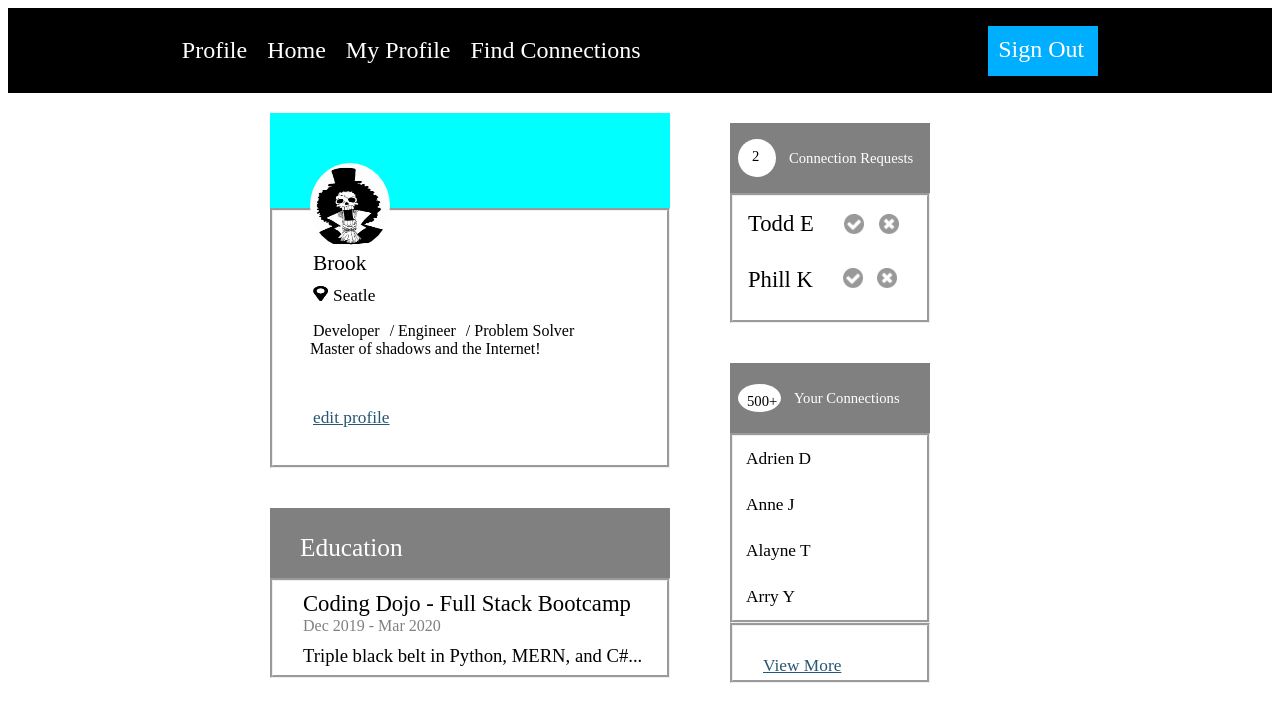
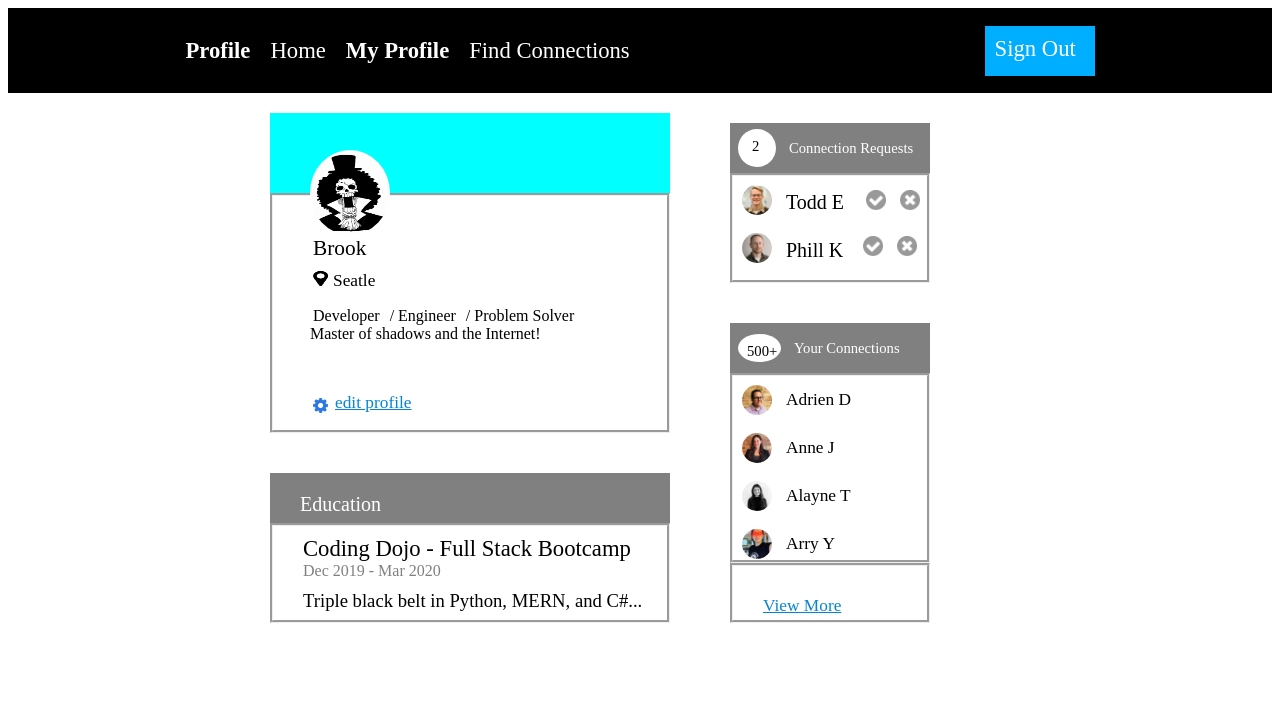
Before and after one commit to 1abisai/Programming-Basics, a plain HTML site: page css/Profilepage.html in a window 1280 px wide. Drawn offline with Linux system fonts and the light colour scheme.

Commit message:
more detailed profile page

```diff
--- a/css/Profilepage.html
+++ b/css/Profilepage.html
@@ -25,7 +25,7 @@
             </div>
             <div class="name">
                 <div class="brook">Brook</div>
-                <div class="seatlenmap">
+                <div class="images-n-icons">
                     <img src="icons/map-marker.png" alt="map marker" class="map-marker">
                     <div class="seattle" icons>Seatle</div>
                 </div>
@@ -35,7 +35,10 @@
                     <li class="probsolver">/ Problem Solver</li>
                 </ul>
                 <div class="master">Master of shadows and the Internet!</div>
+                <div class="images-n-icons">
+                    <img src="icons/gear.png" alt="editprofile" class="gear">
                     <div class="edit">edit profile</div>
+                </div>
             </div>
             <div class="edu">
                 <p class="cation">Education</p>
@@ -53,14 +56,20 @@
             </div>
             <div class="request2">
                 <div class="requestrow">
+                    <div class="images-n-icons">
+                        <img src="images/todd-s.jpg" alt="todd" class="usericon">
                         <div class="todde">Todd E</div>
+                    </div>
                     <div class="p1">
                         <img src="icons/accept-circle.png" alt="check1" class="check1">
                         <img src="icons/close-circle.png" alt="x1" class="x1">
                     </div>
                 </div>
                 <div class="requestrow">
+                    <div class="images-n-icons">
+                        <img src="images/phil-s.jpg" alt="phill" class="usericon">
                         <div class="phillk">Phill K</div>
+                    </div>
                     <div clas="p2">
                         <img src="icons/accept-circle.png" alt="check2" class="check2">
                         <img src="icons/close-circle.png" alt="x2" class="x2">
@@ -73,16 +82,28 @@
             </div>
             <div class="connection2">
                 <div class="requestrow">
+                    <div class="images-n-icons">
+                        <img src="images/adrien-s.jpg" alt="adrien" class="usericon">
                         <div class="users">Adrien D</div>
                     </div>
+                </div>
                 <div class="requestrow">
+                    <div class="images-n-icons">
+                        <img src="images/anne-s.jpg" alt="anne" class="usericon">
                         <div class="users">Anne J</div>
                     </div>
+                </div>
                 <div class="requestrow">
+                    <div class="images-n-icons">
+                        <img src="images/alayne-s.jpg" alt="alayne" class="usericon">
                         <div class="users">Alayne T</div>
                     </div>
+                </div>
                 <div class="requestrow">
+                    <div class="images-n-icons">
+                        <img src="images/arry-s.jpg" alt="arry" class="usericon">
                         <div class="users">Arry Y</div>
+                    </div>
                 </div>
             </div>
             <div class="con3">
--- a/css/profile.css
+++ b/css/profile.css
@@ -19,16 +19,14 @@
     /*justify-content: right;*/
     padding: 10px;
 }
-
-.profile1,
-.home,
-.my,
-.find,
-.sign {
+.profile1,.home,.my,.find,.sign
+ {
     color: white;
-    font-size: 18pt;
+    font-size: 17pt;
 }
-
+.my,.profile1{
+   font-weight: bold;
+}
 .main {
     width: 800px;
     display: flex;
@@ -45,7 +43,7 @@
 .profile {
     background-color: aqua;
     width: 400px;
-    height: 95px;
+    height: 80px;
     /* margin: 40px;*/
     display: flex;
 }
@@ -54,7 +52,7 @@
 .name {
     background-color: white;
     border-style: groove;
-    height: 260px;
+    height: 240px;
     width: 400px;
     box-sizing: border-box;
     /* display: flex;*/
@@ -67,7 +65,7 @@
     height: 85px;
     border-radius: 90%;
     position: relative;
-    margin-top: 50px;
+    margin-top: 37px;
     margin-left: 40px;
 }
 
@@ -81,7 +79,7 @@
     margin-bottom: 10px;
 }
 
-.seatlenmap {
+.images-n-icons {
     display: flex;
     gap: 5px;
 }
@@ -109,19 +107,24 @@
     text-indent: 37px;
     display: flex;
 }
-
+.gear{
+    height: 15px;
+    width: 15px;
+    margin-left: 40px;
+    margin-top: 55px;
+}
 .edit {
-    color: rgb(40, 87, 117);
+    color: rgb(4, 133, 213);
     font-size: 13pt;
     display: flex;
     margin-top: 50px;
-    margin-left: 40px;
+    margin-left: 2px;
     text-decoration: underline;
 }
 
 /*education and stuff*/
 .edu {
-    height: 70px;
+    height: 50px;
     width: 400px;
     background-color: grey;
     margin-top: 40px;
@@ -131,7 +134,7 @@
 /*EDUCATION TEXT*/
 .cation {
     color: white;
-    font-size: 19pt;
+    font-size: 15pt;
     text-indent: 30px;
 }
 
@@ -172,7 +175,7 @@
 
 .requests {
     background-color: grey;
-    height: 70px;
+    height: 50px;
     width: 200px;
     display: flex;
     align-items: center;
@@ -203,7 +206,7 @@
 .request2 {
     background-color: white;
     border-style: groove;
-    height: 130px;
+    height: 110px;
     width: 200px;
     box-sizing: border-box;
 }
@@ -211,29 +214,35 @@
 .requestrow {
     display: flex;
     align-items: center;
-    gap: 5px;
+    gap: 3px;
 }
 
 /* request people*/
 .p1,
 .p2 {
     display: flex;
-    gap: 5px;
+    gap: 2px;
 }
-
+/*everyones user icon*/
+.usericon{
+    width: 30px;
+    height: 30px;
+    margin: 9px;
+    border-radius: 50%;
+}
 .todde,
 .phillk {
     color: black;
-    font-size: 17pt;
-    margin: 15px;
-
+    font-size: 15pt;
+    margin-top: 15px;
+    margin-right: 7px;
 }
 
 .check1,
 .x1 {
     width: 20px;
     height: 20px;
-    margin-left: 10px;
+    margin-left: 12px;
 }
 
 .check2,
@@ -246,7 +255,7 @@
 /*connection title*/
 .connections {
     background-color: grey;
-    height: 70px;
+    height: 50px;
     width: 200px;
     margin-top: 40px;
     display: flex;
@@ -285,7 +294,7 @@
 .users {
     color: black;
     font-size: 13pt;
-    margin: 13px;
+    margin-top: 14px;
 }
 
 /* view more part */
@@ -298,7 +307,7 @@
 }
 
 .view {
-    color: rgb(40, 87, 117);
+    color: rgb(4, 133, 213);
     font-size: 13pt;
     display: flex;
     margin: 30px;
```
Also changed, not shown: css/images/adrien-s.jpg (added), css/images/alayne-s.jpg (added), css/images/anne-s.jpg (added), css/images/arry-s.jpg (added), css/images/jane-m.jpg (added), css/images/phil-s.jpg (added), css/images/todd-s.jpg (added). Lines whose indentation alone changed are shown as unchanged.
